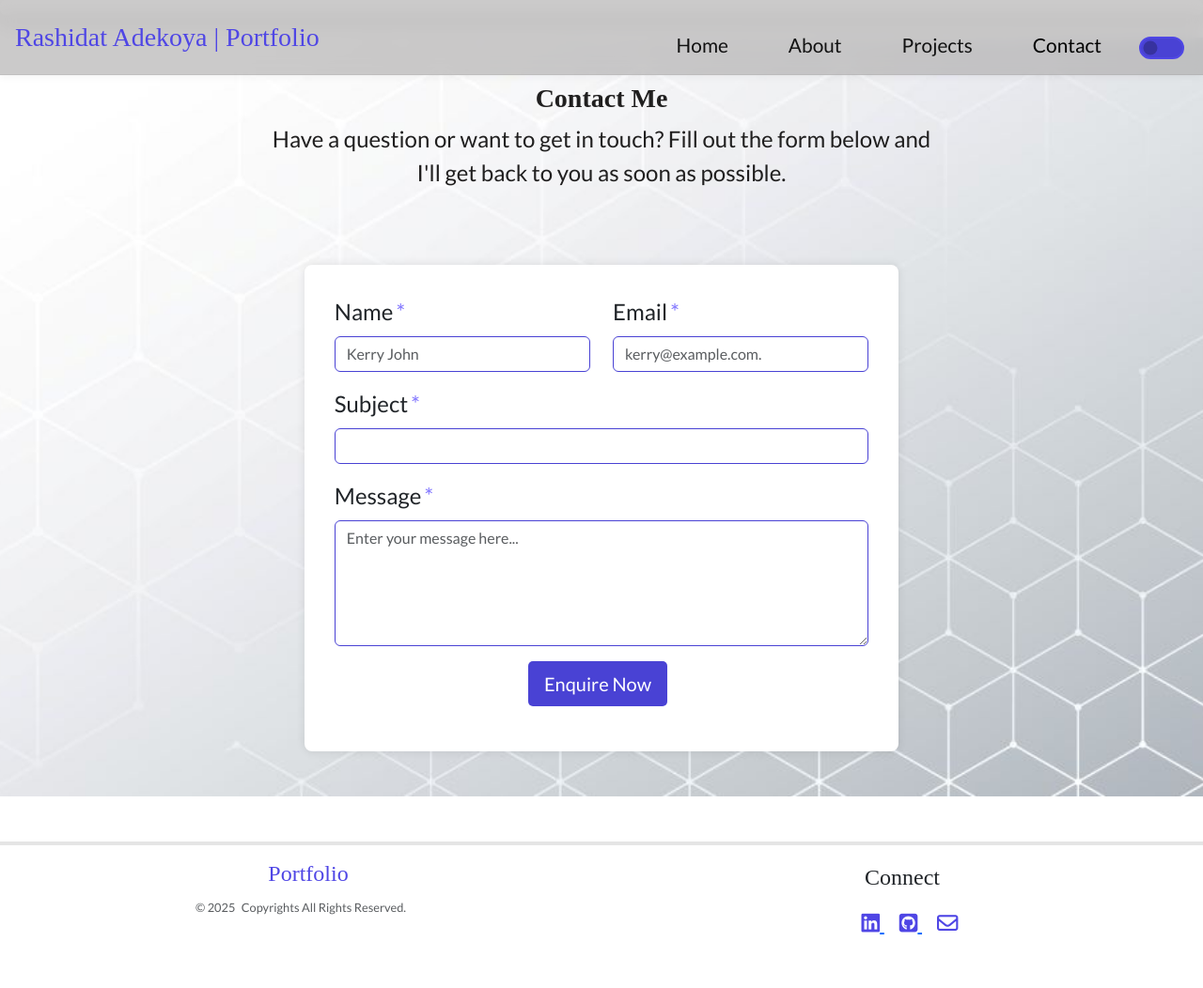
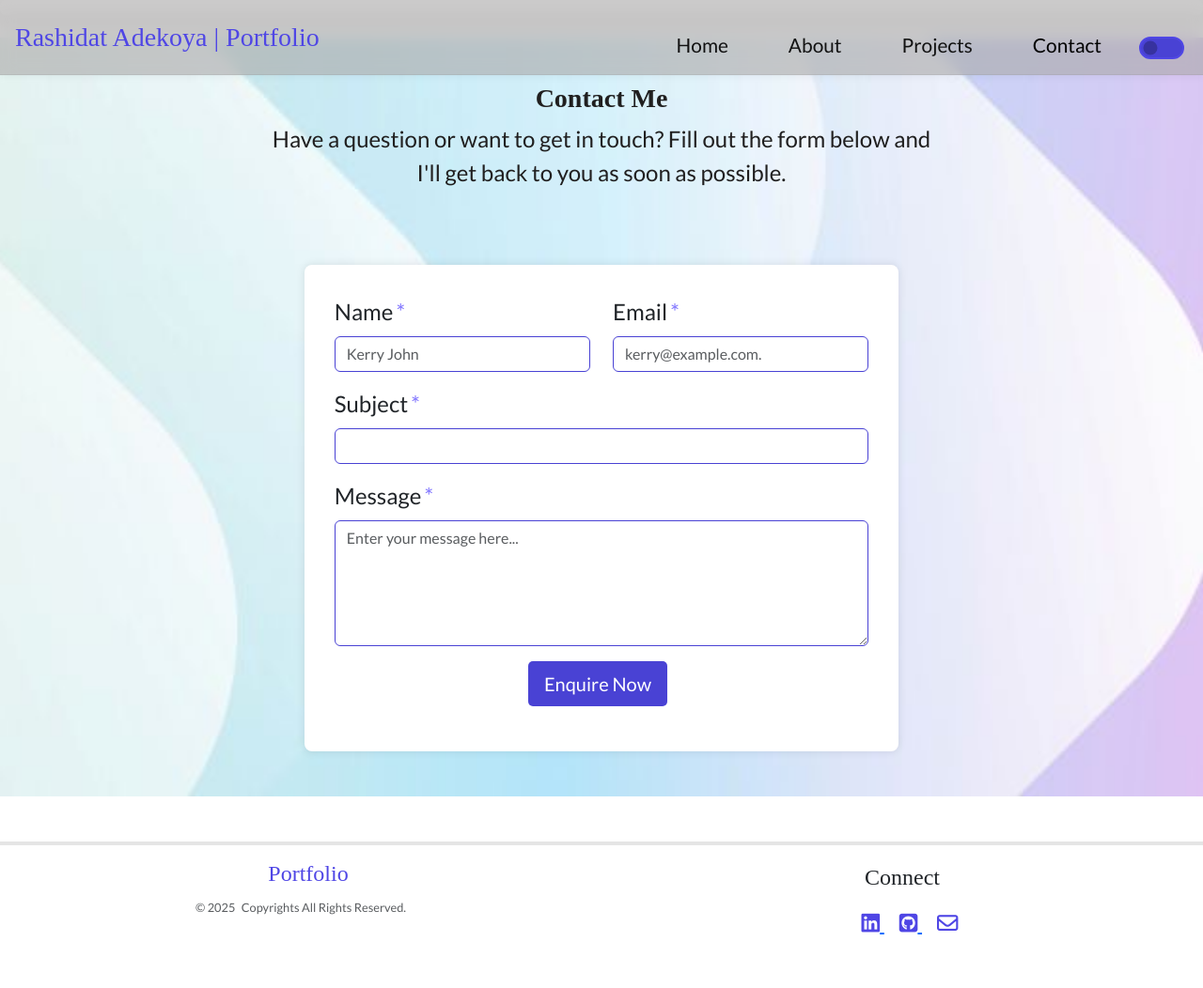
Before and after one commit to Shida18719/agog-dev, a Django app: page /contact/ in a window 1280 px wide. Shown: the whole page at 94% size. Run offline with Django 4.2, Linux system fonts and the light colour scheme; some libraries are stand-ins or nearby versions.

Commit message:
Modify background to abstract

```diff
--- a/static/css/base.css
+++ b/static/css/base.css
@@ -155,7 +155,7 @@ footer .navbar-brand {
 
 /* Hero Background */
 .hero-image-bg {
-    background: url("/static/images/pattern-bg.jpg");
+    background: url("/static/images/abstract-bg.jpg");
     height: 60vh;
     background-size: cover;
      background-position: center;
@@ -170,7 +170,7 @@ footer .navbar-brand {
 }
 
 .contact-image-bg {
-    background: url("/static/images/pattern-bg.jpg");
+    background: url("/static/images/abstract-bg.jpg");
     min-height: 100vh;
     background-size: cover;
     background-position: center;
```
Also changed, not shown: static/images/abstract-bg.jpg (added).
